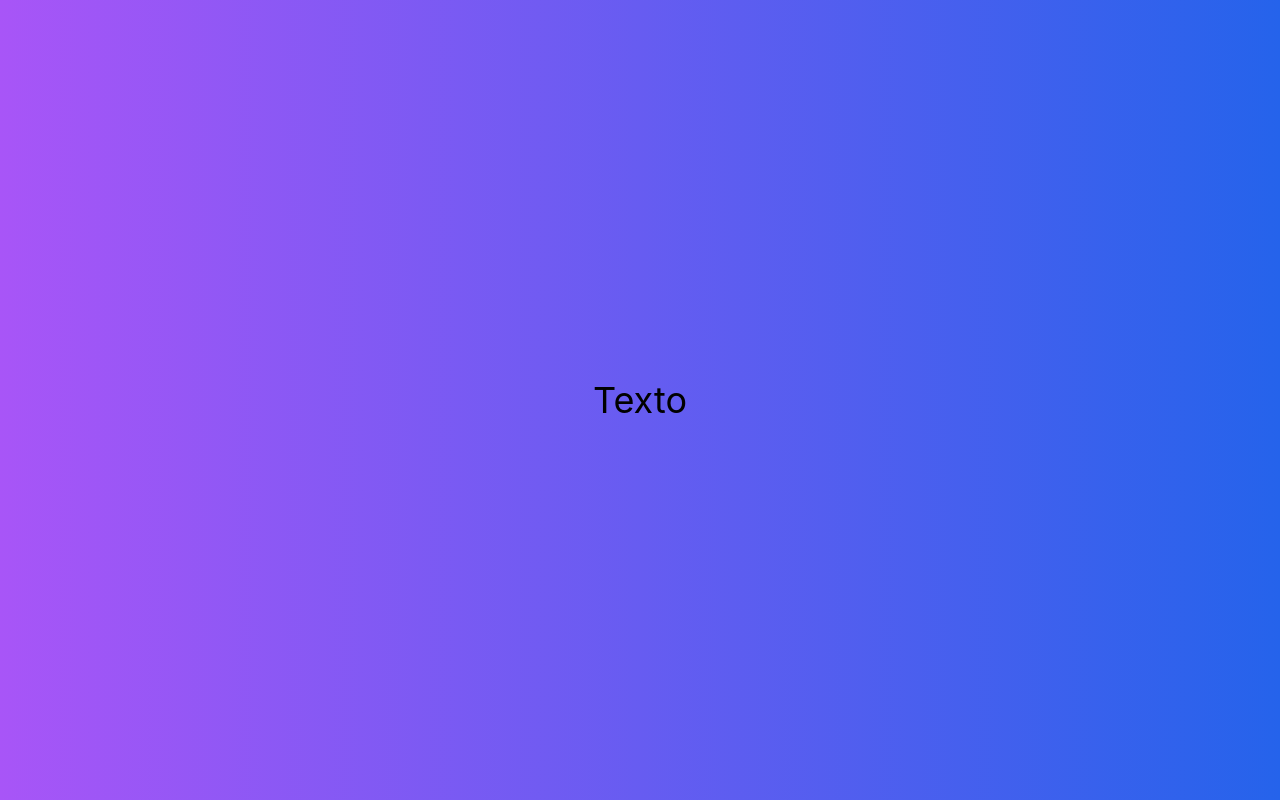
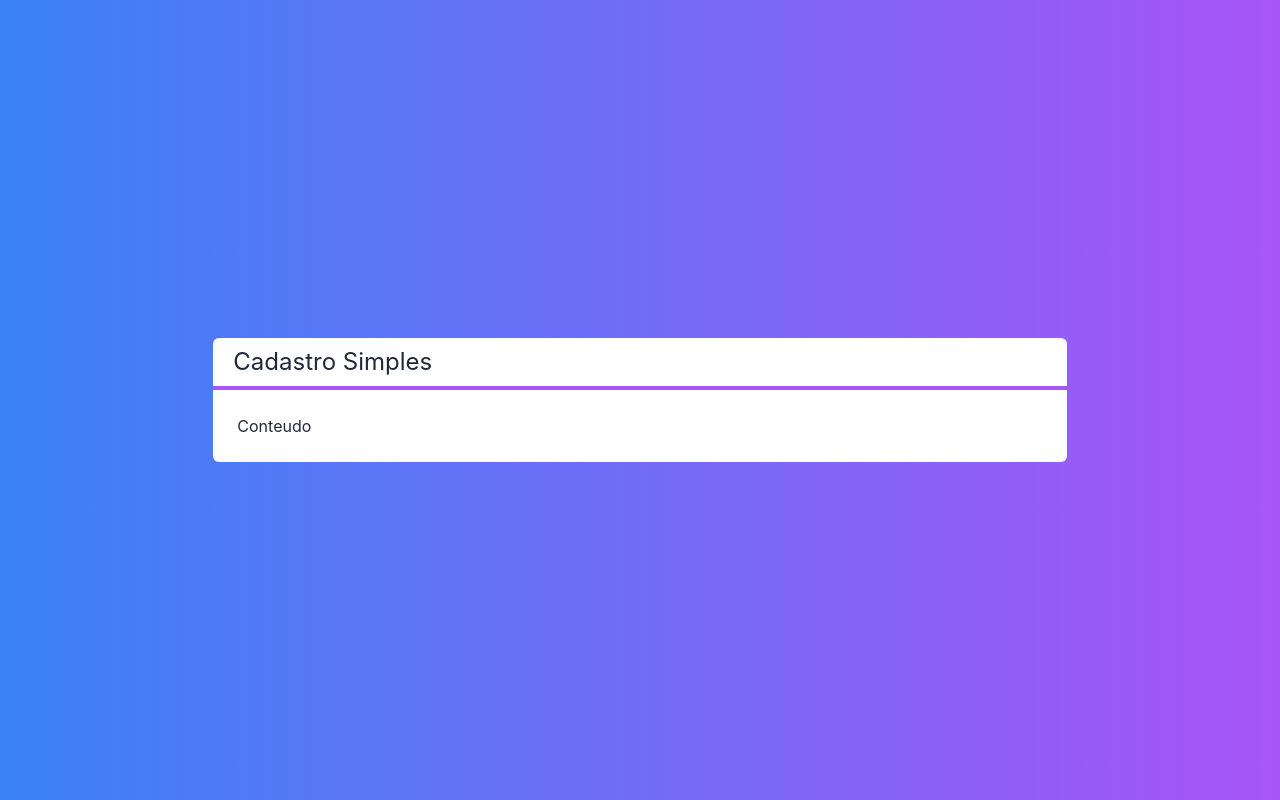
Before and after one commit to laerthnardelli/curso-nextjs, a Next.js app in the folder next-crud/: page / in a window 1280 px wide. Built offline with nearby package versions, Linux system fonts and the light colour scheme.

Commit message:
Components "Layout and Title"

```diff
--- /dev/null
+++ b/next-crud/src/components/Layout.tsx
@@ -0,0 +1,21 @@
+import Titulo from "./Titulo";
+
+interface LayoutProps {
+    titulo: string
+    children: any
+}
+
+export default function Layout(props: LayoutProps) {
+    return (
+        <div className={`
+            flex flex-col w-2/3
+            bg-white text-gray-800 rounded-md
+
+        `}>
+            <Titulo>{props.titulo}</Titulo>
+            <div className="p-6">
+                {props.children}
+            </div>
+        </div>
+    )
+}
--- /dev/null
+++ b/next-crud/src/components/Titulo.tsx
@@ -0,0 +1,12 @@
+
+
+export default function Titulo(props) {
+    return (
+        <div className="flex flex-col justify-center">
+            <h1 className="px-5 py-2  text-2xl">
+                {props.children}
+            </h1>
+            <hr className="border-2 border-purple-500" />
+        </div>
+    );
+}
--- a/next-crud/src/pages/index.tsx
+++ b/next-crud/src/pages/index.tsx
@@ -1,10 +1,15 @@
+import Layout from "../components/Layout";
+
 export default function Home() {
   return (
     <div className={`
-      flex h-screen justify-center items-center
-      bg-gradient-to-r from-purple-500 to-blue-600
+     flex justify-center items-center h-screen
+     bg-gradient-to-r from-blue-500 to-purple-500
+     text-white
     `}>
-      <span className="text-4xl">Texto</span>
+      <Layout titulo={"Cadastro Simples"}>
+        <span>Conteudo</span>
+      </Layout>
     </div>
   );
 }
```
